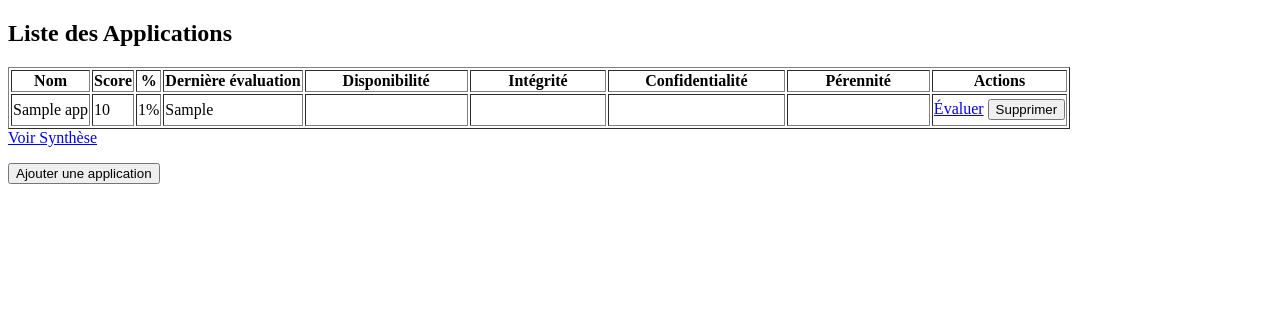
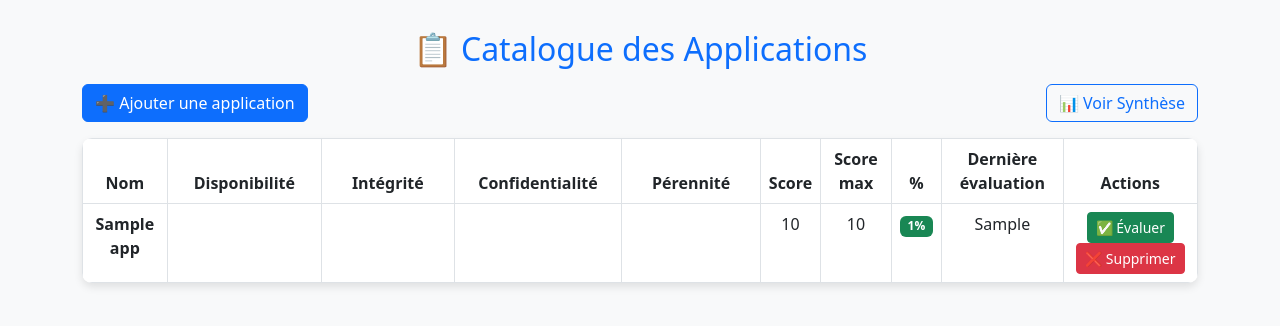
Before and after one commit to rumeaug17/ADM, a Flask app: template templates/index.html in a window 1280 px wide. Shown: the top 326 px of the page. Run offline with Flask 3, Linux system fonts and the light colour scheme; the template is opened without the code that fills it: most values are stand-ins (such as "Sample title", 1, 10 or a date in 2020).

Commit message:
Interface améliorée

```diff
--- a/templates/index.html
+++ b/templates/index.html
@@ -1,60 +1,100 @@
 <!DOCTYPE html>
-<html>
+<html lang="fr">
 <head>
+    <meta charset="UTF-8">
+    <meta name="viewport" content="width=device-width, initial-scale=1.0">
+    <title>Catalogue des Applications</title>
+    <link href="https://cdn.jsdelivr.net/npm/bootstrap@5.3.0/dist/css/bootstrap.min.css" rel="stylesheet">
     <style>
-    .badge {
-        display: inline-block;
-        padding: 5px 10px;
+        body {
+            background-color: #f8f9fa;
+        }
+        .container {
+            margin-top: 30px;
+        }
+        .badge-d1, .badge-i1, .badge-c1, .badge-p1 { background-color: #198754; }  /* Vert */
+        .badge-d2, .badge-i2, .badge-c2, .badge-p2 { background-color: #ffc107; }  /* Jaune */
+        .badge-d3, .badge-i3, .badge-c3, .badge-p3 { background-color: #fd7e14; }  /* Orange */
+        .badge-d4, .badge-i4, .badge-c4, .badge-p4 { background-color: #dc3545; }  /* Rouge */
+        table {
+            background-color: white;
             border-radius: 10px;
+            overflow: hidden;
+            box-shadow: 0 4px 8px rgba(0, 0, 0, 0.1);
+        }
+        th {
+            background-color: #0d6efd;
             color: white;
-        font-weight: bold;
         }
-    .d1, .i1, .c1, .p1 { background-color: green; }   /* Faible */
-    .d2, .i2, .c2, .p2 { background-color: yellow; }  /* Moyenne */
-    .d3, .i3, .c3, .p3 { background-color: orange; }  /* Élevée */
-    .d4, .i4, .c4, .p4 { background-color: red; }     /* Critique */
+        tr:hover {
+            background-color: #f1f1f1;
+        }
+        .btn-primary {
+            background-color: #0d6efd;
+            border-color: #0d6efd;
+        }
+        .btn-primary:hover {
+            background-color: #0b5ed7;
+            border-color: #0a58ca;
+        }
     </style>
-    <title>Gestion des Applications</title>
 </head>
 <body>
-    <h2>Liste des Applications</h2>
-    <table border="1">
+
+<div class="container">
+    <h2 class="text-center text-primary">📋 Catalogue des Applications</h2>
+    <div class="d-flex justify-content-between my-3">
+        <a href="/add" class="btn btn-primary">➕ Ajouter une application</a>
+        <a href="/synthese" class="btn btn-outline-primary">📊 Voir Synthèse</a>
+    </div>
+
+    <table class="table table-bordered text-center">
+        <thead>
             <tr>
                 <th>Nom</th>
-            <th>Score</th>
-            <th>%</th>
-            <th>Dernière évaluation</th>
                 <th>Disponibilité</th>
                 <th>Intégrité</th>
                 <th>Confidentialité</th>
                 <th>Pérennité</th>
+                <th>Score</th>
+                <th>Score max</th>
+                <th>%</th>
+                <th>Dernière évaluation</th>
                 <th>Actions</th>
             </tr>
+        </thead>
+        <tbody>
             {% for app in applications %}
             <tr>
-            <td>{{ app.name }}</td>
+                <td><strong>{{ app.name }}</strong></td>
+                <td><span class="badge badge-{{ app.disponibilite.lower() }}">{{ app.disponibilite }}</span></td>
+                <td><span class="badge badge-{{ app.integrite.lower() }}">{{ app.integrite }}</span></td>
+                <td><span class="badge badge-{{ app.confidentialite.lower() }}">{{ app.confidentialite }}</span></td>
+                <td><span class="badge badge-{{ app.perennite.lower() }}">{{ app.perennite }}</span></td>
                 <td>{{ app.score or "Non évaluée" }}</td>
-            <td style="
-            {% if app.percentage and app.percentage > 60 %} background-color: red;
-            {% elif app.percentage and app.percentage > 30 %} background-color: yellow;
-            {% endif %}">{{ app.percentage or "N/A" }}%</td>
+                <td>{{ app.max_score or "N/A" }}</td>
+                <td>
+                    {% if app.percentage is not none %}
+                        <span class="badge {% if app.percentage > 60 %} bg-danger {% elif app.percentage > 30 %} bg-warning {% else %} bg-success {% endif %}">
+                            {{ app.percentage }}%
+                        </span>
+                    {% else %}
+                        N/A
+                    {% endif %}
+                </td>
                 <td>{{ app.last_evaluation or "Non évaluée" }}</td>
-            <td><span class="badge {{ app.disponibilite.lower() }}">{{ app.disponibilite }}</span></td>
-            <td><span class="badge {{ app.integrite.lower() }}">{{ app.integrite }}</span></td>
-            <td><span class="badge {{ app.confidentialite.lower() }}">{{ app.confidentialite }}</span></td>
-            <td><span class="badge {{ app.perennite.lower() }}">{{ app.perennite }}</span></td>
                 <td>
-                <a href="/score/{{ app.name }}">Évaluer</a>
+                    <a href="/score/{{ app.name }}" class="btn btn-sm btn-success">✅ Évaluer</a>
                     <form action="/delete/{{ app.name }}" method="post" style="display:inline;">
-                    <button type="submit">Supprimer</button>
+                        <button type="submit" class="btn btn-sm btn-danger">❌ Supprimer</button>
                     </form>
                 </td>
             </tr>
             {% endfor %}
+        </tbody>
     </table>
-    <a href="/synthese">Voir Synthèse</a>
-<p/>
-    <a href="/add"><button>Ajouter une application</button></a>
+</div>
 
+<script src="https://cdn.jsdelivr.net/npm/bootstrap@5.3.0/dist/js/bootstrap.bundle.min.js"></script>
 </body>
 </html>
```
Lines whose indentation alone changed are shown as unchanged.
